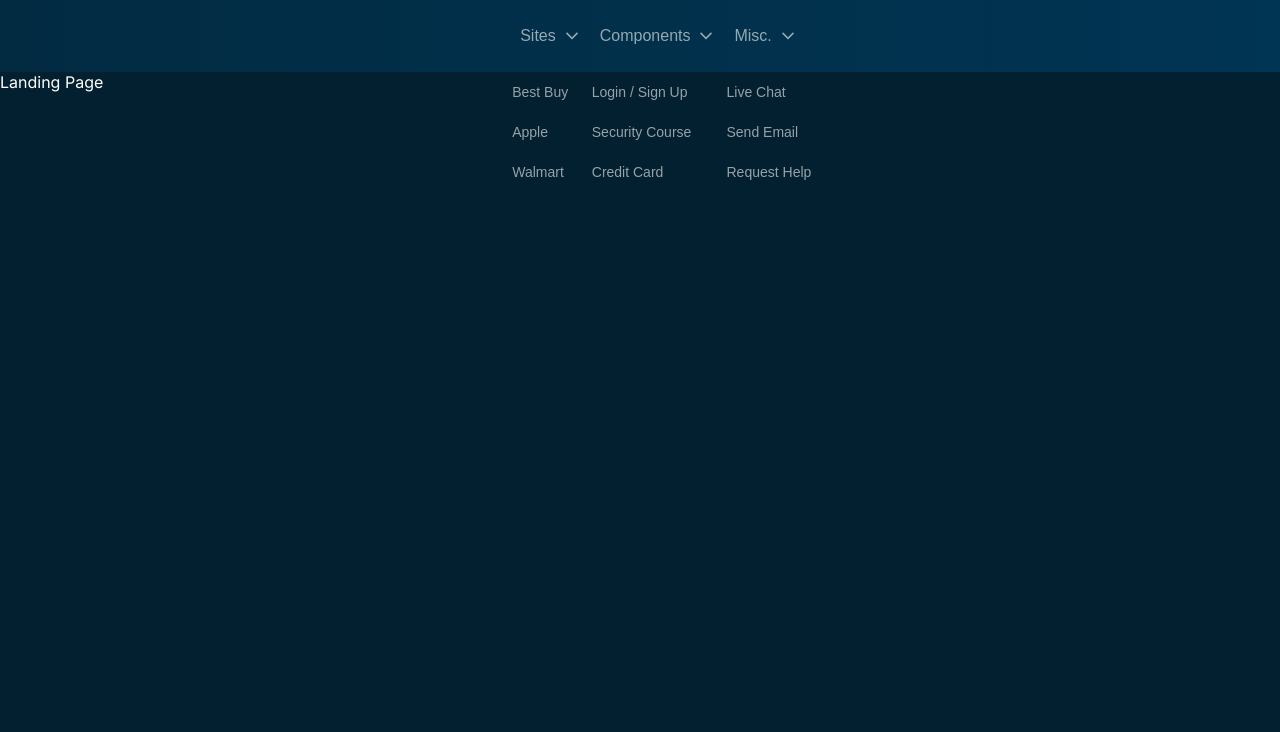
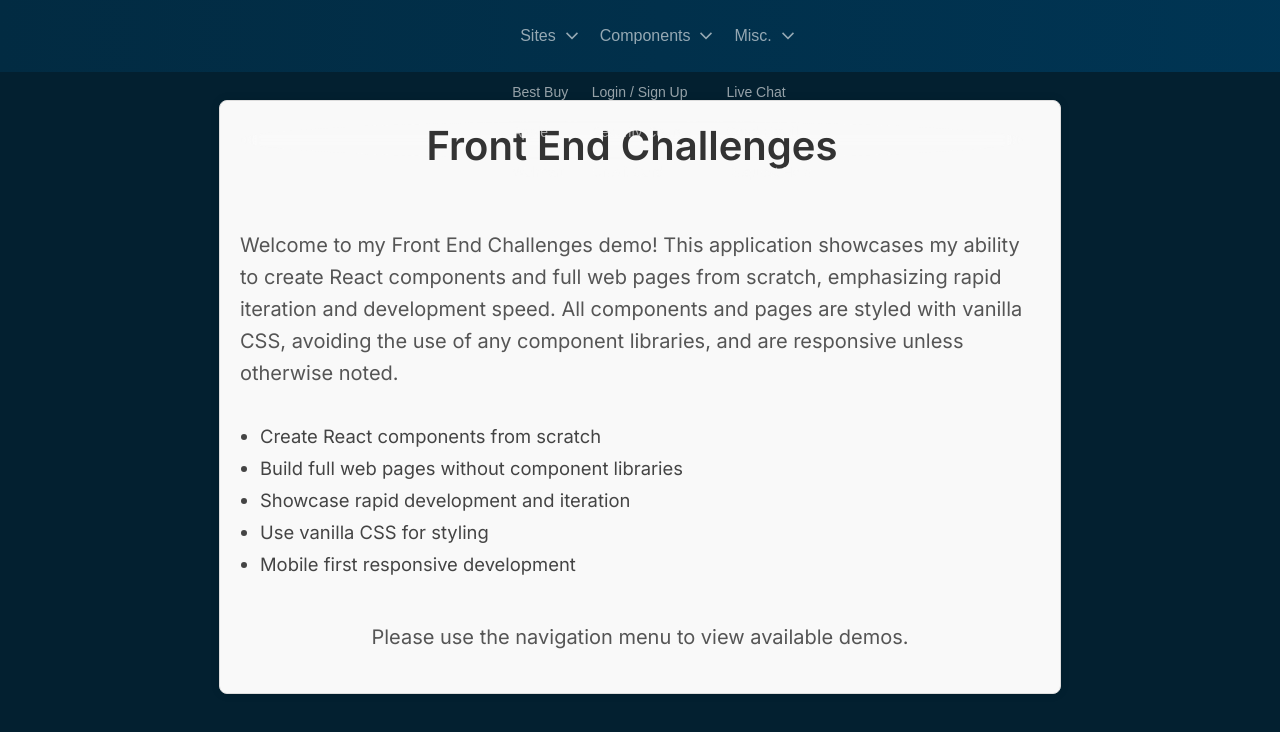
Before and after one commit to JasonDGates/FrontEnd-Challenges, a React (Vite) app: page / in a window 1280 px wide. Shown: the top 732 px of the page. Built offline with nearby package versions, Linux system fonts and the light colour scheme.

Commit message:
FEAT: Added summary page

```diff
--- a/src/App.jsx
+++ b/src/App.jsx
@@ -1,7 +1,7 @@
 import { useState } from "react";
 import "./App.css";
-import LandingPage from "./components/LandingPage/LandingPage";
 import Navbar from "./components/Navbar/Navbar";
+import ContentContainer from "./components/ContentContainer/ContentContainer";
 
 function App() {
   const [menuState, setMenuState] = useState(true);
@@ -9,7 +9,7 @@ function App() {
   return (
     <>
       <Navbar />
-      <LandingPage menuState={menuState} />
+      <ContentContainer />
     </>
   );
 }
--- /dev/null
+++ b/src/components/ContentContainer/ContentContainer.css
@@ -0,0 +1,3 @@
+content-container {
+  padding-top: 84px;
+}
--- /dev/null
+++ b/src/components/ContentContainer/ContentContainer.jsx
@@ -0,0 +1,12 @@
+import SummaryPage from "../SummaryPage/SummaryPage";
+import "./ContentContainer.css";
+
+const ContentContainer = () => {
+  return (
+    <div className="content-container">
+      <SummaryPage />
+    </div>
+  );
+};
+
+export default ContentContainer;
--- a/src/components/LandingPage/LandingPage.css
+++ /dev/null
@@ -1,3 +0,0 @@
-.landing-page {
-  padding-top: 72px;
-}
--- a/src/components/LandingPage/LandingPage.jsx
+++ /dev/null
@@ -1,11 +0,0 @@
-import "./LandingPage.css";
-
-const LandingPage = () => {
-  return (
-    <>
-      <div className="landing-page">Landing Page</div>
-    </>
-  );
-};
-
-export default LandingPage;
--- /dev/null
+++ b/src/components/SummaryPage/SummaryPage.css
@@ -0,0 +1,47 @@
+/* SummaryPage.css */
+
+.summary-container {
+  margin: 100px auto;
+  max-width: 800px;
+  padding: 20px;
+  border: 1px solid #ddd;
+  border-radius: 8px;
+  background-color: #f9f9f9;
+  box-shadow: 0 0 10px rgba(0, 0, 0, 0.1);
+  display: flex;
+  flex-direction: column;
+}
+
+.summary-title {
+  font-size: 2.5rem;
+  text-align: center;
+  color: #333;
+  margin-bottom: 50px;
+  width: auto;
+}
+
+.summary-goal {
+  font-size: 1.25rem;
+  line-height: 1.6;
+  color: #555;
+  margin-bottom: 20px;
+}
+
+.summary-instruction {
+  font-size: 1.25rem;
+  line-height: 1.6;
+  color: #555;
+  margin-bottom: 20px;
+  text-align: center;
+}
+
+.summary-list {
+  list-style-type: disc;
+  padding-left: 20px;
+}
+
+.summary-list li {
+  font-size: 1.15rem;
+  color: #444;
+  margin-bottom: 10px;
+}
--- /dev/null
+++ b/src/components/SummaryPage/SummaryPage.jsx
@@ -0,0 +1,29 @@
+import React from "react";
+import "./SummaryPage.css";
+
+const SummaryPage = () => {
+  return (
+    <div className="summary-container">
+      <h1 className="summary-title">Front End Challenges</h1>
+      <p className="summary-goal">
+        Welcome to my Front End Challenges demo! This application showcases my
+        ability to create React components and full web pages from scratch,
+        emphasizing rapid iteration and development speed. All components and
+        pages are styled with vanilla CSS, avoiding the use of any component
+        libraries, and are responsive unless otherwise noted.
+      </p>
+      <ul className="summary-list">
+        <li>Create React components from scratch</li>
+        <li>Build full web pages without component libraries</li>
+        <li>Showcase rapid development and iteration</li>
+        <li>Use vanilla CSS for styling</li>
+        <li>Mobile first responsive development</li>
+      </ul>
+      <p className="summary-instruction">
+        Please use the navigation menu to view available demos.
+      </p>
+    </div>
+  );
+};
+
+export default SummaryPage;
```
